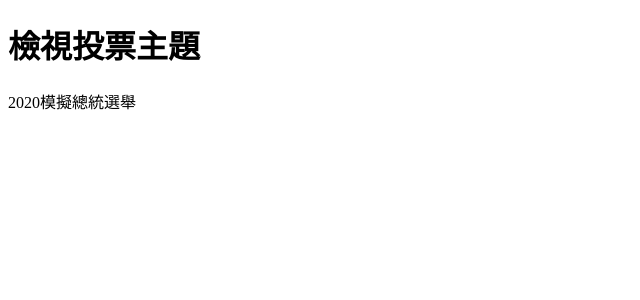
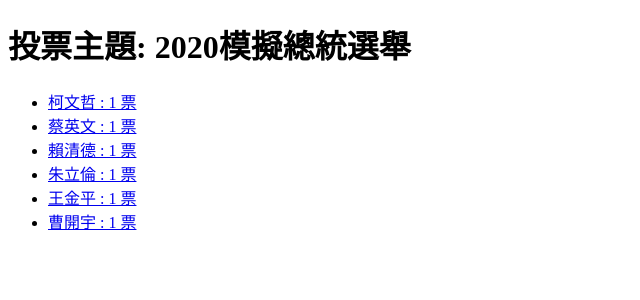
Before and after one commit to YamoHsu/poll.old, a Django app: page /poll/1/ in a window 1280 px wide. Shown: the top 300 px of the page, without its empty margins (0-640 px from the left). Run offline with Django 3.2, Linux system fonts and the light colour scheme; data comes from the database, SQL or seed files in the repository; both versions use the stored data as it was after the commit.

Commit message:
投票完成

```diff
--- a/default/templates/default/poll_detail.html
+++ b/default/templates/default/poll_detail.html
@@ -1,8 +1,11 @@
 {% extends 'bass.html' %}
 
 {% block content %}
-<h1>檢視投票主題</h1>
+<h1>投票主題: {{ poll.subject }}</h1>
 
-{{poll}}
-
+<ul>
+   {% for item in options %}
+   <li> <a href="/vote/{{item.id}}/">{{ item.title }} : {{ item.count }} 票 </li>
+   {% endfor %}
+</ul>
 {% endblock %}
--- a/default/urls.py
+++ b/default/urls.py
@@ -5,5 +5,6 @@ from .views import *
 urlpatterns = [
     #path('poll/', poll_list),
     path('poll/',PollList.as_view()),
-    path('poll/<int:pk>/', PollDetail.as_view())
+    path('poll/<int:pk>/', PollDetail.as_view()),
+    path('vote/<int:oid>/',PollVote.as_view()),
 ]
--- a/default/views.py
+++ b/default/views.py
@@ -1,5 +1,5 @@
 from django.shortcuts import render_to_response
-from django.views.generic import ListView, DetailView
+from django.views.generic import *
 from .models import *
 
 # Create your views here.
@@ -12,3 +12,15 @@ class PollList(ListView):
 
 class PollDetail(DetailView):
     model = Poll
+
+    def get_context_data(self, **kwargs):
+        context = super().get_context_data(**kwargs)
+        context['options'] = Option.objects.filter(poll_id=self.kwargs['pk'])
+        return context
+
+class  PollVote(RedirectView):
+    def get_redirect_url(self, *args, **kwargs):
+        item = Option.objects.get(id=self.kwargs['oid'])
+        item.count += 1
+        item.save()
+        return '/poll/{}/'.format(item.poll_id)
```
Also changed, not shown: db.sqlite3.
